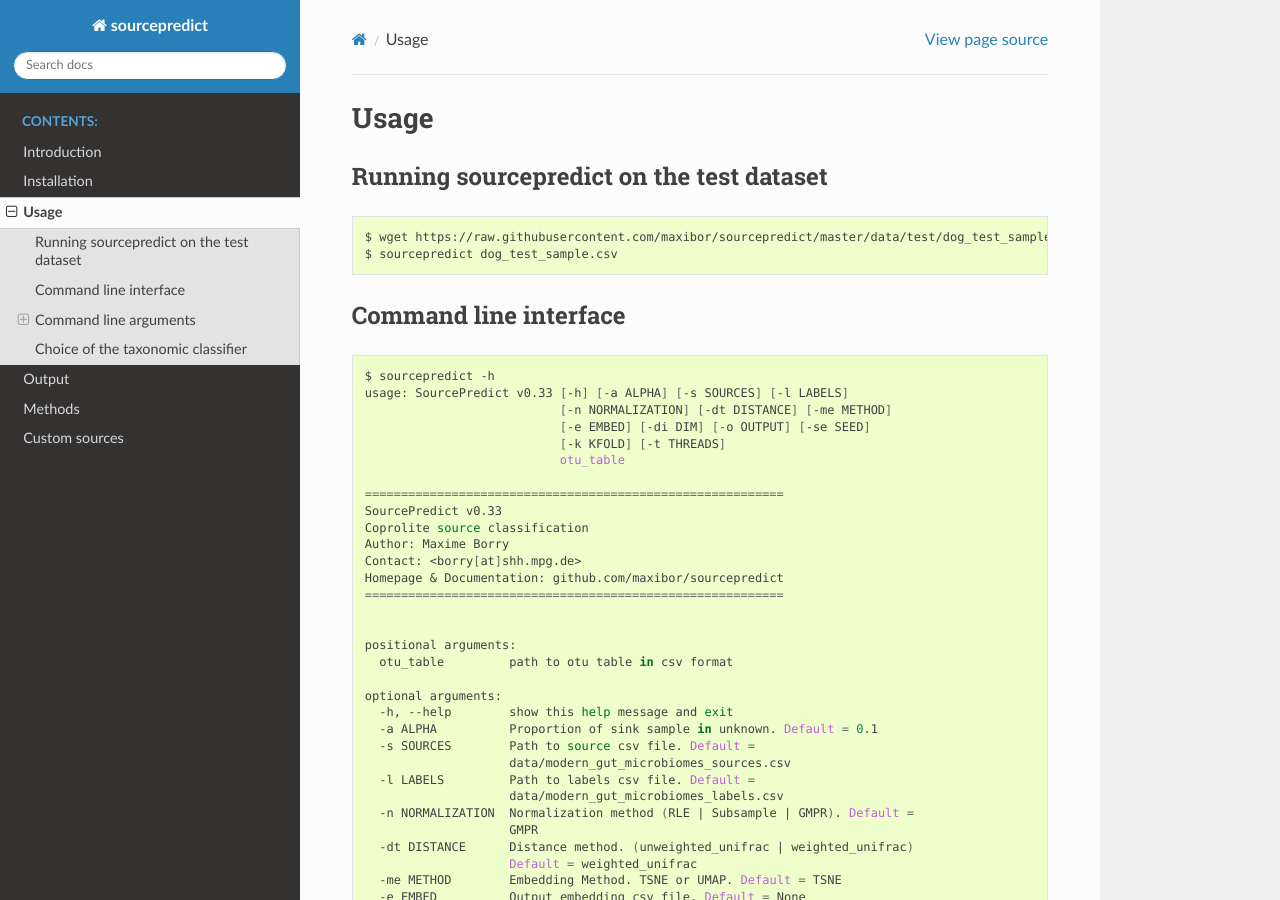
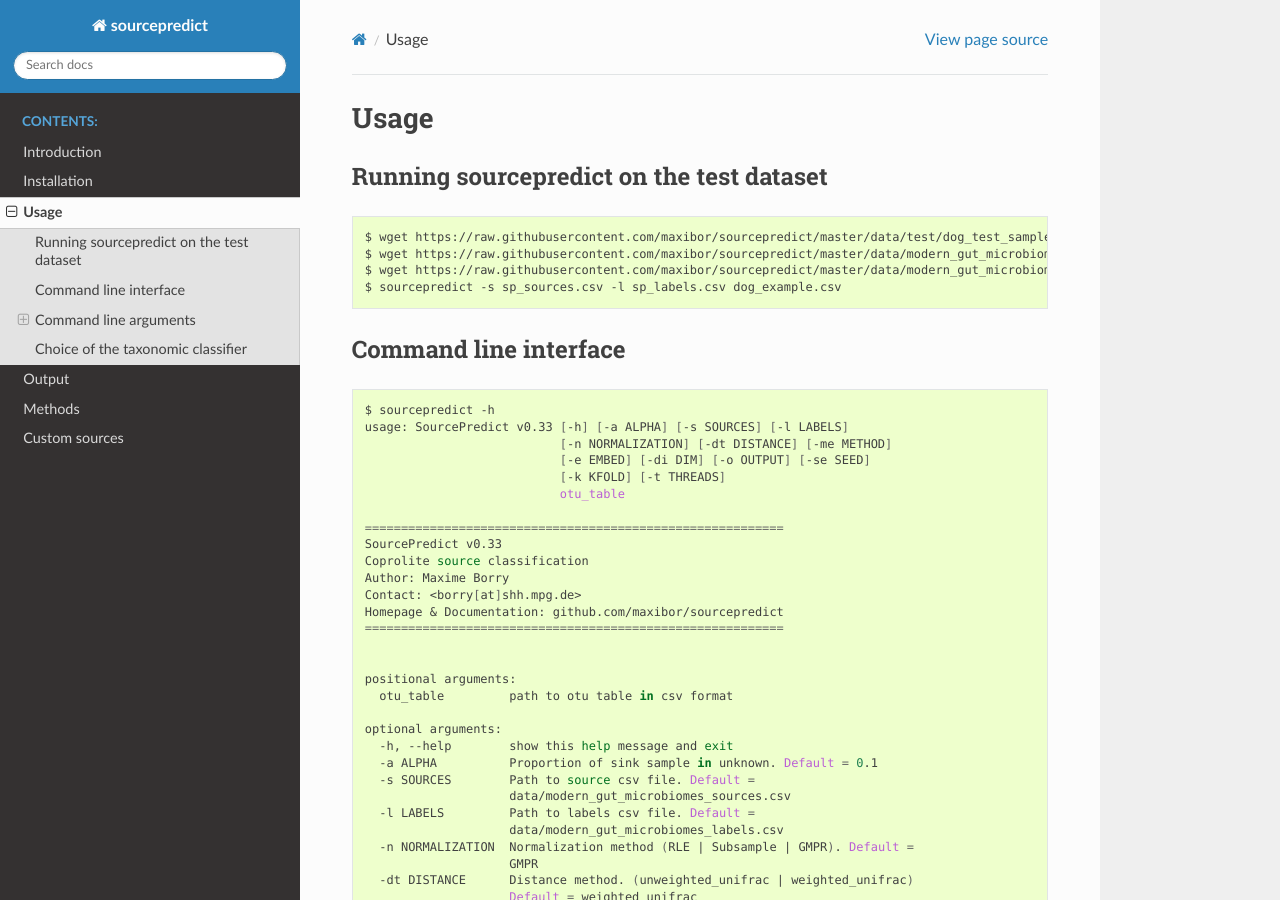
Before and after one commit to maxibor/sourcepredict, a Sphinx documentation site: the page built from docs/usage.md, in a window 1280 px wide and 900 px high. Built offline with Sphinx 7.4.7 and the Read the Docs theme 2.0.0, drawn with Linux system fonts in a browser that asks for light colours.

Commit message:
update run example

````diff
--- a/docs/usage.md
+++ b/docs/usage.md
@@ -5,8 +5,10 @@
 ## Running sourcepredict on the test dataset
 
 ```
-$ wget https://raw.githubusercontent.com/maxibor/sourcepredict/master/data/test/dog_test_sample.csv -O dog_test_sample.csv
-$ sourcepredict dog_test_sample.csv
+$ wget https://raw.githubusercontent.com/maxibor/sourcepredict/master/data/test/dog_test_sample.csv -O dog_example.csv
+$ wget https://raw.githubusercontent.com/maxibor/sourcepredict/master/data/modern_gut_microbiomes_labels.csv -O sp_labels.csv
+$ wget https://raw.githubusercontent.com/maxibor/sourcepredict/master/data/modern_gut_microbiomes_sources.csv -O sp_sources.csv
+$ sourcepredict -s sp_sources.csv -l sp_labels.csv dog_example.csv
 ```
 
 ## Command line interface
````
Also changed, not shown: README.md (+10 -11 lines).
